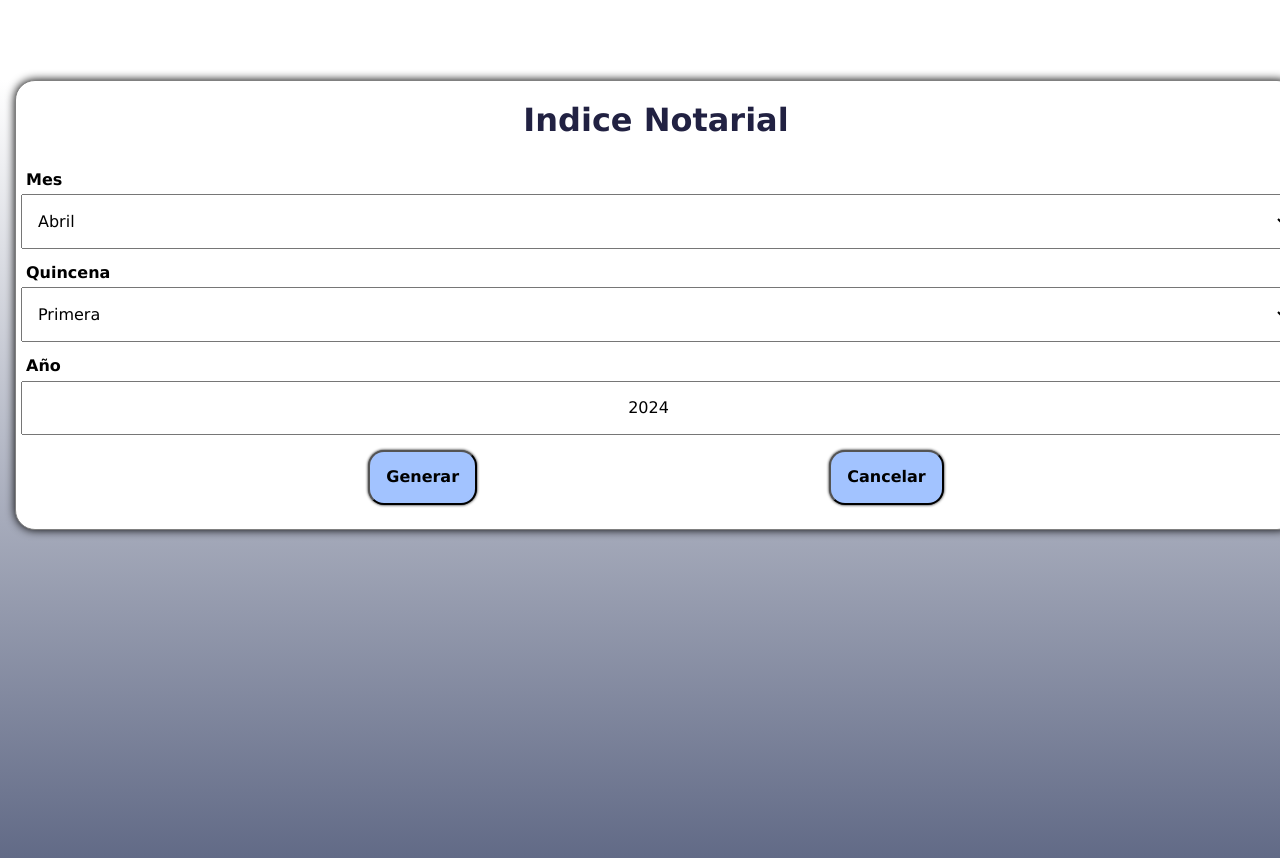
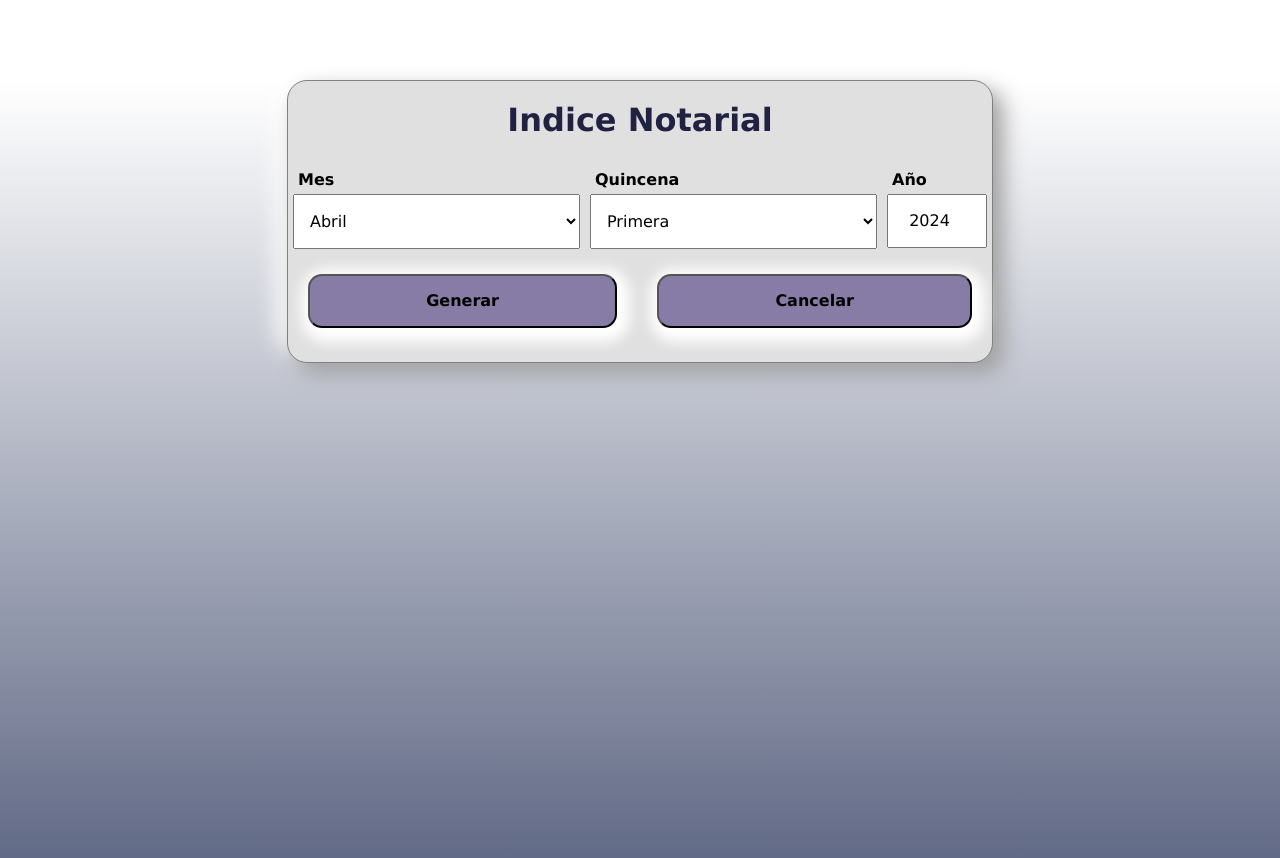
Before and after one commit to lexRojas/notario, a React (Create React App) app: page /indice in a window 1280 px wide. Shown: the top 858 px of the page. Built offline with nearby package versions, Linux system fonts and the light colour scheme.

Commit message:
varias mejoras

```diff
--- a/src/pages/Filtro.jsx
+++ b/src/pages/Filtro.jsx
@@ -76,7 +76,7 @@ export const Filtro = () => {
                 </select>
             </div>
 
-            <div className="input-group">
+            <div className="input-group" id="flex-small">
                 <label htmlFor="año">Año</label>
                 <input type="number" defaultValue={y} ref ={year} name="año" id="ano" />
             </div>
--- a/src/styles/styles.css
+++ b/src/styles/styles.css
@@ -13,27 +13,25 @@
 .card {
   display: flex;
   flex-direction: column;
-  flex-wrap: wrap;
-  width: 30%;
+  width: 55%;
   margin: auto;
-  background-color: white;
+  border: solid gray 1px;
+  min-width: 350px;
   border-radius: 20px;
-  border: solid gray 1px;
-  box-shadow: 0px 0px 10px black;
-  min-width: 200px;
+  background: #e0e0e0;
+  box-shadow: 10px 10px 22px #9f9f9f, -10px -10px 22px #ffffff;
 }
 
 .card-menu {
   display: flex;
   flex-direction: column;
-  flex-wrap: wrap;
   width: 30%;
   margin: auto;
-  background-color: white;
+  border: solid gray 1px;
+  min-width: 300px;
   border-radius: 20px;
-  border: solid gray 1px;
-  box-shadow: 0px 0px 10px black;
-  min-width: 300px;
+  background: #e0e0e0;
+  box-shadow: 10px 10px 22px #9f9f9f, -10px -10px 22px #ffffff;
 }
 
 .card-item {
@@ -66,10 +64,15 @@ img {
 }
 
 .input-group {
-  width: 30%;
   display: flex;
+  flex-grow: 1;
   flex-direction: column;
+  flex-basis: 250px;
   margin: 5px;
+}
+
+#flex-small {
+  max-width: 100px;
 }
 
 input {
@@ -93,48 +96,46 @@ select > option {
   margin: 5px;
 }
 
-@media (width <= 1500px) {
-  .input-group {
-    width: 100%;
-    margin: 5px;
-  }
+@media (width <= 1000px) {
   .card {
     display: flex;
     flex-direction: column;
-    flex-wrap: wrap;
     width: 100%;
     margin: 15px;
-    background-color: white;
+    border: solid gray 1px;
+    min-width: 200px;
     border-radius: 20px;
-    border: solid gray 1px;
-    box-shadow: 0px 0px 10px black;
-    min-width: 200px;
+    background: #e0e0e0;
+    box-shadow: 10px 10px 22px #9f9f9f, -10px -10px 22px #ffffff;
   }
   .card-menu {
     display: flex;
     flex-direction: column;
-    flex-wrap: wrap;
     width: 100%;
     margin: 15px;
-    background-color: white;
+    border: solid gray 1px;
+    min-width: 200px;
     border-radius: 20px;
-    border: solid gray 1px;
-    box-shadow: 0px 0px 10px black;
-    min-width: 200px;
+    background: #e0e0e0;
+    box-shadow: 10px 10px 22px #9f9f9f, -10px -10px 22px #ffffff;
   }
 }
 .card-buttonPanel {
   display: flex;
+  flex-direction: row;
+  flex-wrap: wrap;
   justify-content: space-evenly;
   margin-bottom: 1.5rem;
 }
 
 .my-button {
+  flex-grow: 1;
+  margin: 10px 20px;
   padding: 1rem;
-  border-radius: 1rem;
-  background-color: rgb(162, 195, 255);
-  box-shadow: 0px 0px 3px black;
   font-weight: 600;
+  border-radius: 14px;
+  background-color: #877ca5;
+  box-shadow: 3px 4.5px 14px 9.5px #ffffff;
 }
 
 .contenedor-report {
@@ -183,7 +184,8 @@ thead {
   background-color: rgb(255, 251, 0);
 }
 
-th, td {
+th,
+td {
   text-align: center;
   vertical-align: middle;
   border: 1px solid #000;
--- a/src/styles/styles.scss
+++ b/src/styles/styles.scss
@@ -1,171 +1,153 @@
-
-
 //Variables Generales
 
 $font-family: Verdana, Geneva, Tahoma, sans-serif;
 $font-size: 1rem;
 
-
 // cuerpo general
 
-*{
+* {
   font-family: $font-family;
   font-size: $font-size;
 }
 
 // clases personalizables
 
-
-@mixin card ($width, $min-width, $margin){
-
+@mixin card($width, $min-width, $margin) {
   display: flex;
   flex-direction: column;
-   flex-wrap: wrap;
   width: $width;
   margin: $margin;
-   background-color: white;
+  border: solid gray 1px;
+  min-width: $min-width;
+
   border-radius: 20px;
-   border: solid gray 1px;
-   box-shadow: 0px 0px 10px black;
-   min-width: $min-width;
+  background: #e0e0e0;
+  box-shadow: 10px 10px 22px #9f9f9f, -10px -10px 22px #ffffff;
 }
 
-
-.contenedor{
-
+.contenedor {
   background: linear-gradient(0deg, rgb(93, 102, 131), white);
   height: 100vh;
   width: 100%;
   margin-top: 5rem;
 }
 
-
 //clases para formularios
 
-.card{
-   @include card(30%, 200px, auto);
+.card {
+  @include card(55%, 350px, auto);
 }
 
-
-.card-menu{
+.card-menu {
   @include card(30%, 300px, auto);
 }
 
-.card-item{
-
+.card-item {
   width: 10rem;
   height: 10rem;
   margin: 1rem;
   text-align: center;
-
 }
 
-.card-item:hover{
-
+.card-item:hover {
   color: red;
-
 }
 
-
-
-img{
+img {
   width: 9rem;
   height: 9rem;
 }
 
-.card-titulo{
-
+.card-titulo {
   text-align: center;
   color: rgb(33, 33, 66);
 }
-.card-cuerpo{
-
+.card-cuerpo {
   display: flex;
   flex-direction: row;
   flex-wrap: wrap;
   justify-content: center;
   margin-bottom: 10px;
+}
+
+.input-group {
+  display: flex;
+  flex-grow: 1;
+  flex-direction: column;
+  flex-basis: 250px;
+  margin: 5px;
+}
+
+
+#flex-small {
+
+   max-width: 100px;
 
 }
 
-.input-group{
-   width: 30%;
-   display: flex;
-   flex-direction: column;
-   margin: 5px;
-}
-
-input{
+input {
   padding: 1rem 0;
   text-align: center;
 }
 
-select{
+select {
   padding: 1rem 0;
   text-align: center;
   text-indent: 12px;
 }
 
-select>option{
-   text-align:left;
+select > option {
+  text-align: left;
   text-indent: 2px;
+}
 
+.input-group > label {
+  font-weight: 600;
+  margin: 5px;
+}
+
+@media (width <=1000px) {
+
+  .card {
+    @include card(100%, 200px, 15px);
+  }
+  .card-menu {
+    @include card(100%, 200px, 15px);
+  }
+}
+
+.card-buttonPanel {
+  display: flex;
+  flex-direction: row;
+  flex-wrap: wrap;
+  justify-content: space-evenly;
+  margin-bottom: 1.5rem;
 
 }
 
+.my-button {
 
+  flex-grow: 1;
+  margin: 10px 20px;
+  padding: 1rem;
+  font-weight: 600;
 
-.input-group > label{
-
-   font-weight: 600;
-   margin: 5px;
-
-
+  border-radius: 14px;
+  background-color: #877ca5;
+  -webkit-box-shadow: 3px 4.5px 14px 9.5px #ffffff;
+  -moz-box-shadow: 3px 4.5px 14px 9.5px #ffffff;
+  box-shadow: 3px 4.5px 14px 9.5px #ffffff;
 }
-
-@media (width <=1500px) {
-   .input-group{
-       width: 100%;
-       margin: 5px;
-
-   }
-   .card{
-      @include card(100%, 200px,15px);
-   }
-   .card-menu{
-      @include card(100%, 200px,15px);
-   }
-
-
-}
-
-
-.card-buttonPanel{
-   display: flex;
-   justify-content: space-evenly;
-
-   margin-bottom: 1.5rem;
-}
-
-.my-button{
-   padding: 1rem;
-   border-radius: 1rem;
-   background-color: rgb(162, 195, 255);
-   box-shadow: 0px 0px 3px black;
-   font-weight: 600;
-}
-
 
 //clases para reportes
 
-.contenedor-report{
+.contenedor-report {
   height: 100vh;
   font-size: 5px;
-
 }
 
-.logo{
-   float:right;
+.logo {
+  float: right;
   position: relative;
   top: 15px;
   right: 65px;
@@ -173,27 +155,26 @@ select>option{
   height: 100px;
 }
 
-.indice{
+.indice {
   text-align: center;
   padding-top: 30px;
 }
 
-.indice>h2{
+.indice > h2 {
   font-size: large;
 }
 
-.indice>div{
+.indice > div {
   display: flex;
   width: 90%;
   margin: auto;
   justify-content: space-between;
 }
 
-.indice>div>p{
+.indice > div > p {
   display: inline;
   width: 100px;
 }
-
 
 table {
   width: 100%;
@@ -202,26 +183,24 @@ table {
   margin: auto;
 }
 
-thead{
+thead {
   background-color: rgb(255, 251, 0);
-
 }
 
- th, td {
+th,
+td {
   text-align: center;
-    vertical-align: middle ;
+  vertical-align: middle;
   border: 1px solid #000;
   border-collapse: collapse;
-
 }
 
-tr:nth-child(even){
+tr:nth-child(even) {
   background-color: rgb(240, 242, 243);
 }
 
 .col-narrow {
   width: 170px;
-
 }
 
 .col-wide {
@@ -232,8 +211,7 @@ tr:nth-child(even){
   width: 680px;
 }
 
-
- .pie-container{
+.pie-container {
   display: flex;
   margin: auto;
   margin-top: 50px;
@@ -242,36 +220,33 @@ tr:nth-child(even){
   justify-content: flex-end;
 }
 
- .firmas{
+.firmas {
   display: block;
   width: 200px;
   text-align: center;
 }
 
 .linea {
-
   background-color: #000;
   height: 2px;
-   width: 200px
+  width: 200px;
 }
 
- footer{
+footer {
   display: flex;
   justify-content: flex-end;
-   width:90%;
+  width: 90%;
   margin: auto;
 }
 
 @media print {
-
-   footer{
+  footer {
     display: none;
   }
-   h1{
+  h1 {
     font-size: medium;
   }
-   h2{
+  h2 {
     font-size: smaller;
   }
-
 }
```
Also changed, not shown: 1 other file (tests, documents, lock files or other folders). Lines whose indentation alone changed are shown as unchanged.
